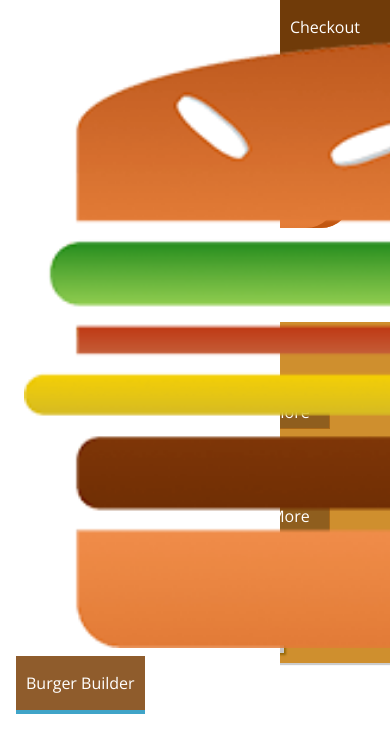
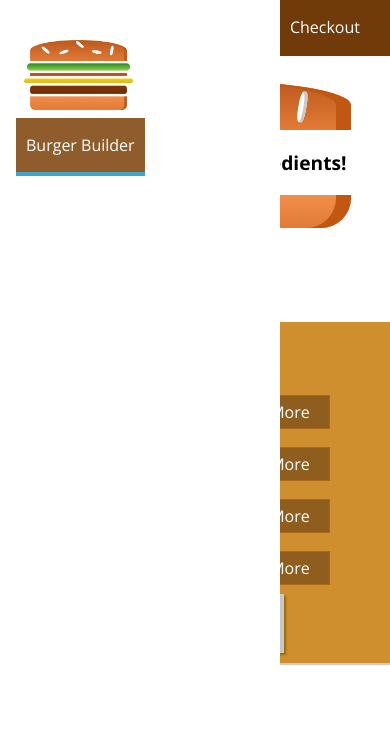
Before and after one commit to PaPa31/react-complete-guide, a React (Create React App) app: page / in a window 390 px wide. Shown: the top 752 px of the page. Built offline with nearby package versions, Linux system fonts and the light colour scheme.

Commit message:
8.31.0 (1st way): Working on Responsive Adjustments
	modified:   src/components/Logo/Logo.js
	modified:   src/components/Logo/Logo.module.css
	modified:   src/components/Navigation/SideDrawer/SideDrawer.js
	modified:   src/components/Navigation/Tollbar/Toolbar.js

```diff
--- a/src/components/Logo/Logo.js
+++ b/src/components/Logo/Logo.js
@@ -3,7 +3,7 @@
 import classes from "./Logo.module.css";
 
 const logo = (props) => (
-  <div className={classes.Logo}>
+  <div className={classes.Logo} style={{ height: props.height }}>
     <img src={burgerLogo} alt="Burger Logo" />
   </div>
 );
--- a/src/components/Logo/Logo.module.css
+++ b/src/components/Logo/Logo.module.css
@@ -1,7 +1,7 @@
 .Logo {
   background-color: #fff;
   padding: 8px;
-  height: 80%;
+  height: 100%;
   box-sizing: border-box;
   border-radius: 5px;
 }
--- a/src/components/Navigation/SideDrawer/SideDrawer.js
+++ b/src/components/Navigation/SideDrawer/SideDrawer.js
@@ -7,7 +7,7 @@
   //...
   return (
     <div className={classes.SideDrawer}>
-      <Logo />
+      <Logo height="11%" />
       <nav>
         <NavigationItems />
       </nav>
--- a/src/components/Navigation/Tollbar/Toolbar.js
+++ b/src/components/Navigation/Tollbar/Toolbar.js
@@ -6,7 +6,7 @@
 const toolbar = (props) => (
   <header className={classes.Toolbar}>
     <div>MENU</div>
-    <Logo />
+    <Logo height="80%" />
     <nav>
       <NavigationItems />
     </nav>
```
